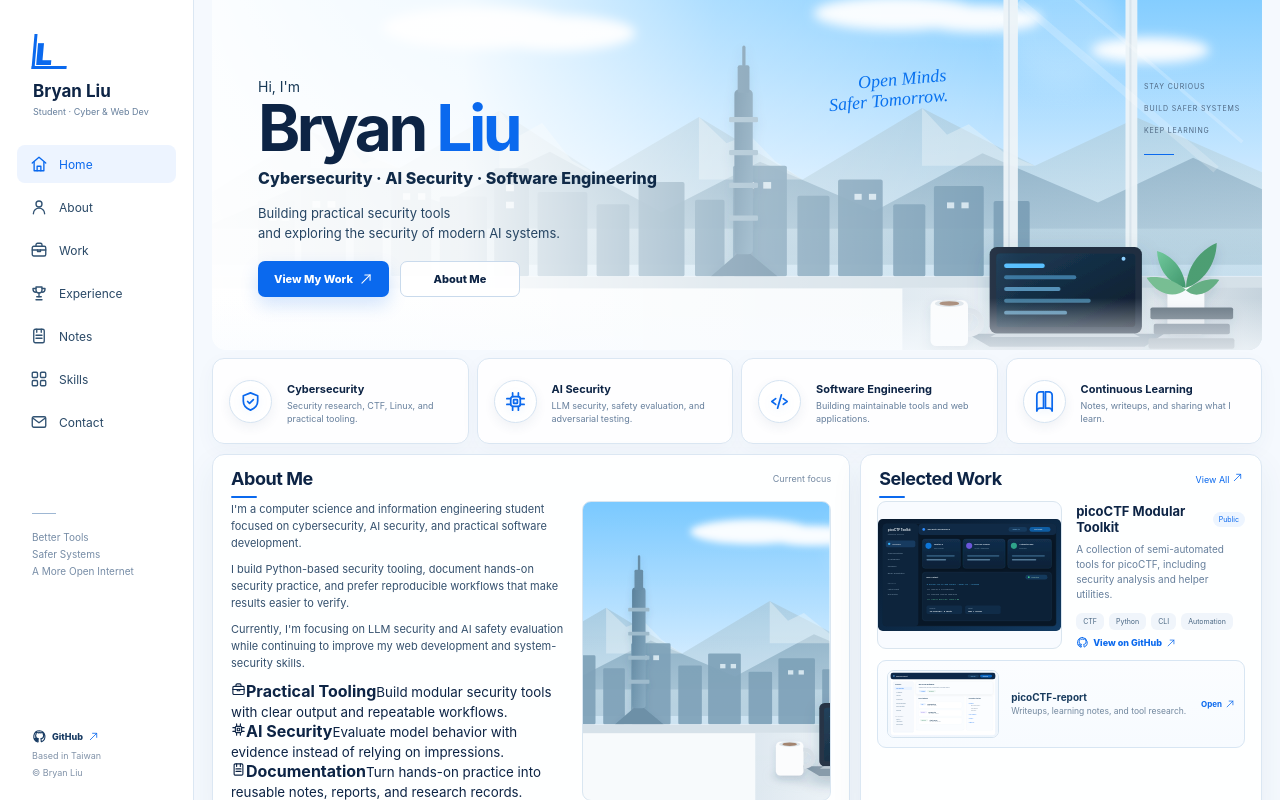
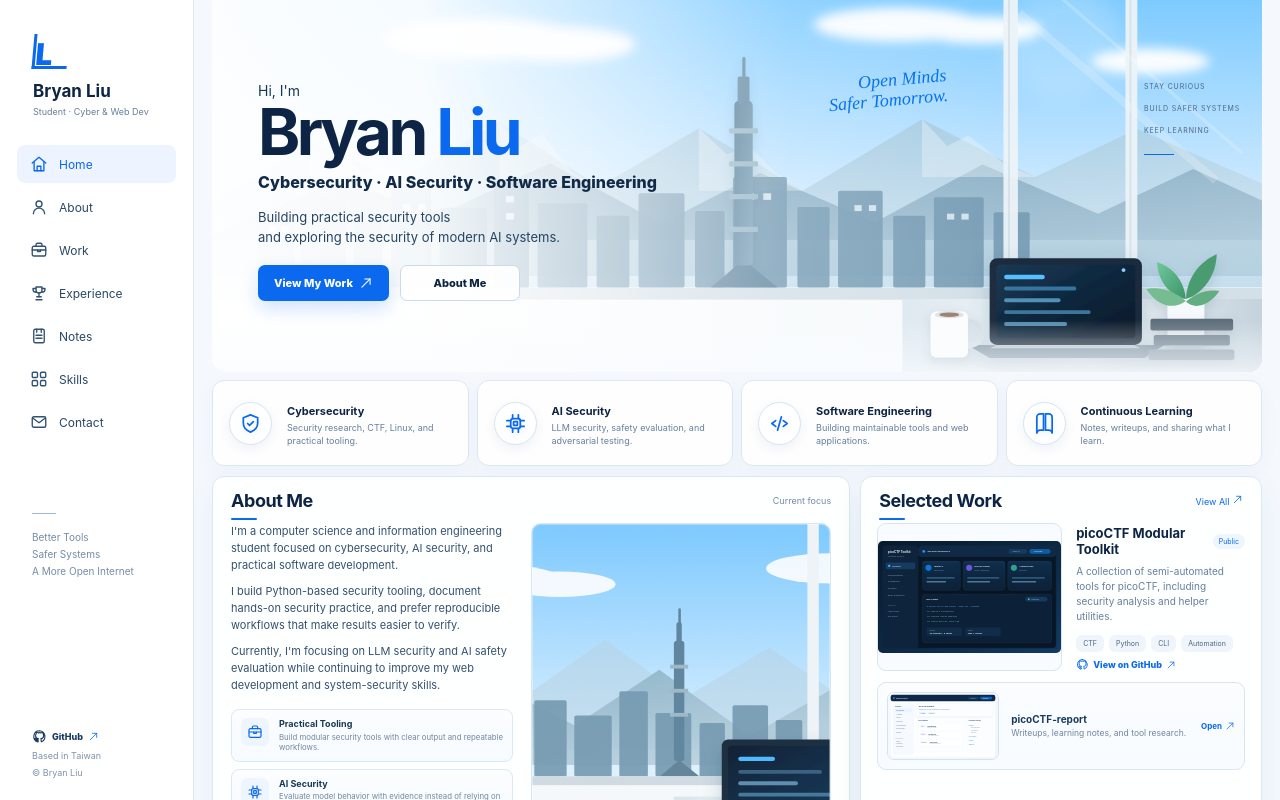
Before and after one commit to Bryan-9603012/bryan-9603012.github.io, a React (Vite) app: page / in a window 1280 px wide. Shown: the top 800 px of the page. Built offline with nearby package versions, Linux system fonts and the light colour scheme.

Commit message:
polish: strengthen hero contrast and rebalance about section

```diff
--- a/src/App.css
+++ b/src/App.css
@@ -95,7 +95,7 @@ button{color:inherit}
 
 .hero{
   position:relative;
-  height:350px;
+  height:372px;
   overflow:hidden;
   border-radius:0 0 14px 14px;
   background:#d9ecff;
@@ -104,10 +104,10 @@ button{color:inherit}
   position:absolute;
   inset:0;
   background-image:
-    linear-gradient(90deg,rgba(255,255,255,.97) 0%,rgba(255,255,255,.89) 24%,rgba(255,255,255,.34) 48%,rgba(255,255,255,.02) 77%),
+    linear-gradient(90deg,rgba(255,255,255,.97) 0%,rgba(255,255,255,.92) 20%,rgba(255,255,255,.58) 36%,rgba(255,255,255,.16) 55%,rgba(255,255,255,0) 76%),
     url("/assets/hero-workspace.svg");
   background-size:cover;
-  background-position:center 48%;
+  background-position:center 46%;
 }
 .hero:after{
   content:"";
@@ -123,8 +123,8 @@ button{color:inherit}
   position:absolute;
   z-index:2;
   left:46px;
-  top:78px;
-  width:min(610px,52%);
+  top:82px;
+  width:min(620px,50%);
 }
 .hero-kicker{margin:0 0 3px;color:#183956;font-size:14px}
 .hero h1{
@@ -367,46 +367,55 @@ button{color:inherit}
 
 .about-body{
   display:grid;
-  grid-template-columns:1.2fr .9fr;
+  grid-template-columns:minmax(0,1.1fr) minmax(300px,.9fr);
   gap:18px;
+  align-items:stretch;
   padding:0 18px 18px;
 }
+.about-copy{display:flex;flex-direction:column}
 .about-copy p{margin:0 0 9px;color:#35516e;font-size:11px;line-height:1.55}
-.highlight-list{display:grid;grid-template-columns:1fr 1fr;gap:7px;margin-top:12px}
-.highlight-list>div{
+.about-principles{
+  display:grid;
+  gap:7px;
+  margin-top:auto;
+  padding-top:6px;
+}
+.about-principles>div{
+  display:grid;
+  grid-template-columns:30px 1fr;
+  gap:8px;
+  align-items:start;
   padding:8px 9px;
   border:1px solid #dce8f4;
   border-radius:8px;
-  background:#f8fbff;
+  background:linear-gradient(180deg,#fbfdff,#f7fbff);
 }
-.highlight-list strong,.highlight-list span{display:block}
-.highlight-list strong{font-size:9px;color:#173957}
-.highlight-list span{margin-top:2px;font-size:8px;color:#768ba1}
-.highlight-list button{
-  margin-top:4px;
-  padding:0;
-  border:0;
-  display:inline-flex;
-  align-items:center;
-  gap:3px;
-  background:transparent;
+.about-principles>div>svg{
+  width:28px;
+  height:28px;
+  padding:6px;
+  border-radius:7px;
   color:var(--blue);
-  font-size:8px;
-  font-weight:800;
-  cursor:pointer;
+  background:#edf5ff;
 }
+.about-principles span,
+.about-principles strong,
+.about-principles small{display:block}
+.about-principles strong{color:#173957;font-size:9px;line-height:1.25}
+.about-principles small{margin-top:2px;color:#7489a0;font-size:7.8px;line-height:1.35}
 
 .about-visual{
   position:relative;
-  min-height:156px;
+  min-height:228px;
   overflow:hidden;
-  border-radius:9px;
+  border-radius:10px;
   border:1px solid #d9e6f1;
   background-image:
-    linear-gradient(180deg,rgba(255,255,255,.02),rgba(255,255,255,.06)),
-    url("/assets/hero-workspace.svg");
+    linear-gradient(180deg,rgba(255,255,255,.01),rgba(255,255,255,.04)),
+    url("/assets/about-workspace.svg");
   background-size:cover;
-  background-position:64% center;
+  background-position:center;
+  box-shadow:inset 0 0 0 1px rgba(255,255,255,.35);
 }
 
 .featured-work{
@@ -652,6 +661,7 @@ footer{
   .hero-motto{top:auto;right:20px;bottom:22px}
   .focus-strip{grid-template-columns:1fr 1fr}
   .about-body{grid-template-columns:1fr}
+  .about-visual{min-height:210px}
   .featured-work{grid-template-columns:160px 1fr}
   .contact-panel{grid-template-columns:1fr}
   .contact-skyline{display:none}
@@ -663,7 +673,6 @@ footer{
   .hero-role{font-size:13px}
   .hero-lead{font-size:12px}
   .focus-strip{grid-template-columns:1fr}
-  .highlight-list{grid-template-columns:1fr}
   .featured-work{grid-template-columns:1fr}
   .work-preview{height:150px}
   .notes-grid{grid-template-columns:1fr}
```
